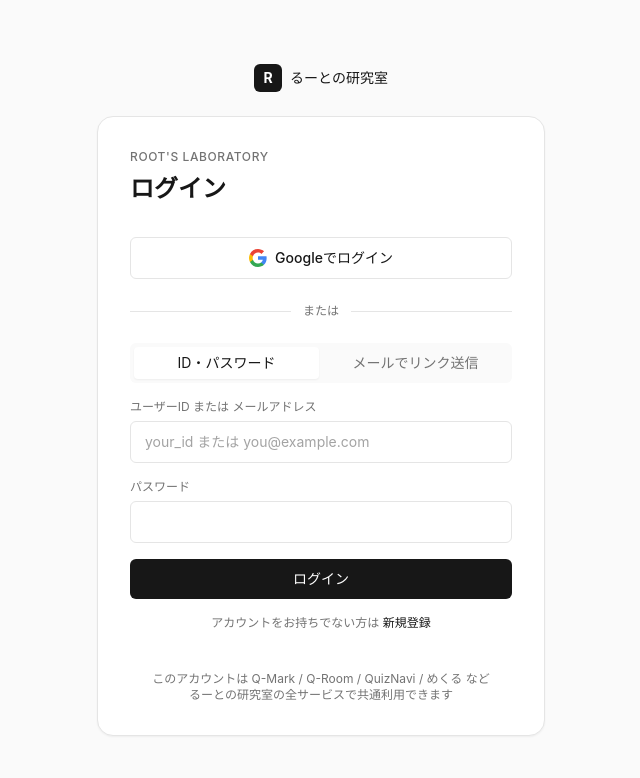
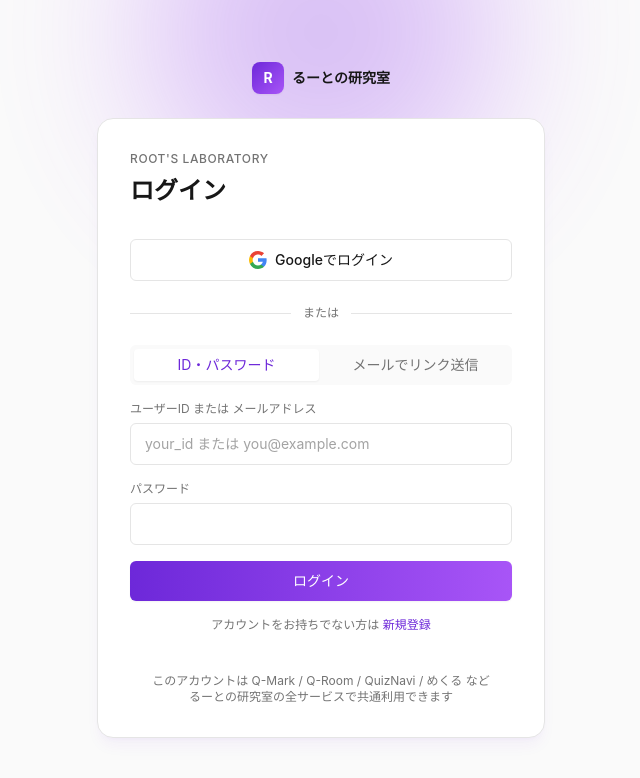
Before and after one commit to astro-root/root-account, a Next.js app in the folder apps/accounts/: page /login in a window 1280 px wide. Shown: the top 778 px of the page, without its empty margins (319-959 px from the left). Built offline with nearby package versions, Linux system fonts and the light colour scheme.

Commit message:
redesign: 紫グラデーション+プラン別カラーを追加

```diff
--- a/apps/accounts/app/layout.tsx
+++ b/apps/accounts/app/layout.tsx
@@ -10,14 +10,25 @@ export default function RootLayout({ children }: { children: React.ReactNode })
   return (
     <html lang="ja">
       <body>
-        <div className="flex min-h-screen flex-col items-center justify-center bg-neutral-50 px-4 py-12">
-          <div className="mb-6 flex items-center gap-2">
-            <div className="flex h-7 w-7 items-center justify-center rounded-md bg-neutral-900 text-sm font-bold text-white">
+        <div className="relative flex min-h-screen flex-col items-center justify-center overflow-hidden bg-neutral-50 px-4 py-12">
+          <div
+            aria-hidden
+            className="pointer-events-none absolute -top-40 left-1/2 h-96 w-[36rem] -translate-x-1/2 rounded-full opacity-30 blur-3xl"
+            style={{
+              background:
+                'radial-gradient(circle, #6D28D9 0%, #A855F7 35%, transparent 70%)',
+            }}
+          />
+          <div className="relative mb-6 flex items-center gap-2">
+            <div
+              className="flex h-8 w-8 items-center justify-center rounded-lg text-sm font-bold text-white shadow-sm"
+              style={{ background: 'linear-gradient(135deg, #6D28D9, #A855F7)' }}
+            >
               R
             </div>
-            <span className="text-sm font-medium text-neutral-900">るーとの研究室</span>
+            <span className="text-sm font-semibold text-neutral-900">るーとの研究室</span>
           </div>
-          <div className="w-full max-w-md rounded-2xl border border-line bg-white p-8 shadow-sm">
+          <div className="relative w-full max-w-md rounded-2xl border border-line bg-white p-8 shadow-lg shadow-brand/5">
             {children}
           </div>
         </div>
--- a/apps/accounts/app/login/page.tsx
+++ b/apps/accounts/app/login/page.tsx
@@ -91,7 +91,7 @@ function PasswordForm({ returnTo }: { returnTo: string }) {
       <button
         type="submit"
         disabled={pending}
-        className="w-full rounded-md bg-accent py-2.5 text-sm font-medium text-white transition hover:bg-neutral-800 disabled:opacity-50"
+        className="w-full rounded-md bg-gradient-to-r from-brand to-purple-500 py-2.5 text-sm font-medium text-white shadow-sm transition hover:opacity-90 disabled:opacity-50"
       >
         {pending ? 'ログイン中…' : 'ログイン'}
       </button>
@@ -102,7 +102,7 @@ function PasswordForm({ returnTo }: { returnTo: string }) {
       )}
       <p className="text-center text-xs text-muted">
         アカウントをお持ちでない方は{' '}
-        <Link href="/signup" className="font-medium text-neutral-900 hover:underline">
+        <Link href="/signup" className="font-medium text-brand hover:underline">
           新規登録
         </Link>
       </p>
@@ -142,7 +142,7 @@ function MagicLinkForm({ returnTo }: { returnTo: string }) {
       <button
         type="submit"
         disabled={pending}
-        className="w-full rounded-md bg-accent py-2.5 text-sm font-medium text-white transition hover:bg-neutral-800 disabled:opacity-50"
+        className="w-full rounded-md bg-gradient-to-r from-brand to-purple-500 py-2.5 text-sm font-medium text-white shadow-sm transition hover:opacity-90 disabled:opacity-50"
       >
         {pending ? '送信中…' : 'ログインリンクを送る'}
       </button>
@@ -184,7 +184,7 @@ function LoginContent() {
           type="button"
           onClick={() => setTab('password')}
           className={`flex-1 rounded py-1.5 text-sm transition ${
-            tab === 'password' ? 'bg-white text-neutral-900 shadow-sm' : 'text-muted'
+            tab === 'password' ? 'bg-white text-brand shadow-sm' : 'text-muted'
           }`}
         >
           ID・パスワード
@@ -193,7 +193,7 @@ function LoginContent() {
           type="button"
           onClick={() => setTab('magiclink')}
           className={`flex-1 rounded py-1.5 text-sm transition ${
-            tab === 'magiclink' ? 'bg-white text-neutral-900 shadow-sm' : 'text-muted'
+            tab === 'magiclink' ? 'bg-white text-brand shadow-sm' : 'text-muted'
           }`}
         >
           メールでリンク送信
--- a/apps/accounts/app/profile/edit/edit-forms.tsx
+++ b/apps/accounts/app/profile/edit/edit-forms.tsx
@@ -80,7 +80,7 @@ export function ProfileForm({
       <button
         type="submit"
         disabled={pending}
-        className="rounded-md border border-neutral-900 bg-accent px-4 py-2 text-sm font-medium text-white hover:bg-neutral-800 disabled:opacity-50"
+        className="rounded-md bg-gradient-to-r from-brand to-purple-500 px-4 py-2 text-sm font-medium text-white shadow-sm hover:opacity-90 disabled:opacity-50"
       >
         {pending ? '保存中…' : '保存する'}
       </button>
@@ -121,7 +121,7 @@ export function EmailForm({ currentEmail }: { currentEmail: string }) {
       <button
         type="submit"
         disabled={pending}
-        className="rounded-md border border-neutral-900 bg-accent px-4 py-2 text-sm font-medium text-white hover:bg-neutral-800 disabled:opacity-50"
+        className="rounded-md bg-gradient-to-r from-brand to-purple-500 px-4 py-2 text-sm font-medium text-white shadow-sm hover:opacity-90 disabled:opacity-50"
       >
         {pending ? '送信中…' : '変更する'}
       </button>
@@ -181,7 +181,7 @@ export function PasswordForm() {
       <button
         type="submit"
         disabled={pending}
-        className="rounded-md border border-neutral-900 bg-accent px-4 py-2 text-sm font-medium text-white hover:bg-neutral-800 disabled:opacity-50"
+        className="rounded-md bg-gradient-to-r from-brand to-purple-500 px-4 py-2 text-sm font-medium text-white shadow-sm hover:opacity-90 disabled:opacity-50"
       >
         {pending ? '変更中…' : 'パスワードを変更する'}
       </button>
--- a/apps/accounts/app/profile/page.tsx
+++ b/apps/accounts/app/profile/page.tsx
@@ -7,6 +7,12 @@ const PLAN_LABEL: Record<string, string> = {
   bachelor: '学士',
   master: '修士',
   doctor: '博士',
+}
+
+const PLAN_BADGE: Record<string, string> = {
+  bachelor: 'bg-neutral-100 text-neutral-600',
+  master: 'bg-brand/10 text-brand',
+  doctor: 'bg-gold/10 text-gold',
 }
 
 export default async function ProfilePage() {
@@ -52,7 +58,7 @@ export default async function ProfilePage() {
 
       <div className="mb-6 flex items-center justify-between rounded-lg border border-line p-4">
         <span className="text-sm text-muted">現在のプラン</span>
-        <span className="rounded-full bg-brand/10 px-3 py-1 text-sm font-medium text-brand">
+        <span className={`rounded-full px-3 py-1 text-sm font-medium ${PLAN_BADGE[plan] ?? PLAN_BADGE.bachelor}`}>
           {PLAN_LABEL[plan] ?? plan}
         </span>
       </div>
@@ -66,7 +72,7 @@ export default async function ProfilePage() {
 
       <Link
         href="/billing"
-        className="block w-full rounded-md bg-accent py-2.5 text-center text-sm font-medium text-white transition hover:bg-neutral-800"
+        className="block w-full rounded-md bg-gradient-to-r from-brand to-purple-500 py-2.5 text-center text-sm font-medium text-white shadow-sm transition hover:opacity-90"
       >
         プランを管理する
       </Link>
--- a/apps/accounts/app/signup/page.tsx
+++ b/apps/accounts/app/signup/page.tsx
@@ -84,7 +84,7 @@ export default function SignupPage() {
         <button
           type="submit"
           disabled={pending}
-          className="w-full rounded-md bg-accent py-2.5 text-sm font-medium text-white transition hover:bg-neutral-800 disabled:opacity-50"
+          className="w-full rounded-md bg-gradient-to-r from-brand to-purple-500 py-2.5 text-sm font-medium text-white shadow-sm transition hover:opacity-90 disabled:opacity-50"
         >
           {pending ? '登録中…' : '登録する'}
         </button>
@@ -98,7 +98,7 @@ export default function SignupPage() {
 
       <p className="mt-6 text-center text-xs text-muted">
         既にアカウントをお持ちの方は{' '}
-        <Link href="/login" className="font-medium text-neutral-900 hover:underline">
+        <Link href="/login" className="font-medium text-brand hover:underline">
           ログイン
         </Link>
       </p>
--- a/apps/accounts/tailwind.config.ts
+++ b/apps/accounts/tailwind.config.ts
@@ -9,7 +9,8 @@ export default {
         surface: '#FAFAFA',
         muted: '#737373',
         accent: '#171717',
-        brand: '#4F46E5',
+        brand: '#6D28D9',
+        gold: '#B45309',
         danger: '#DC2626',
         success: '#16A34A',
       },
```
Also changed, not shown: apps/accounts/app/billing/page.tsx (+10 -3 lines), 1 other file (tests, documents, lock files or other folders).
